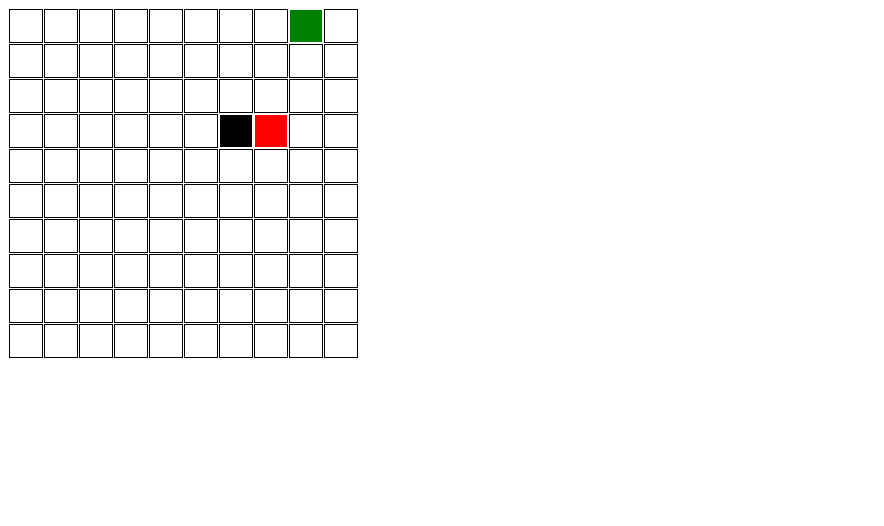
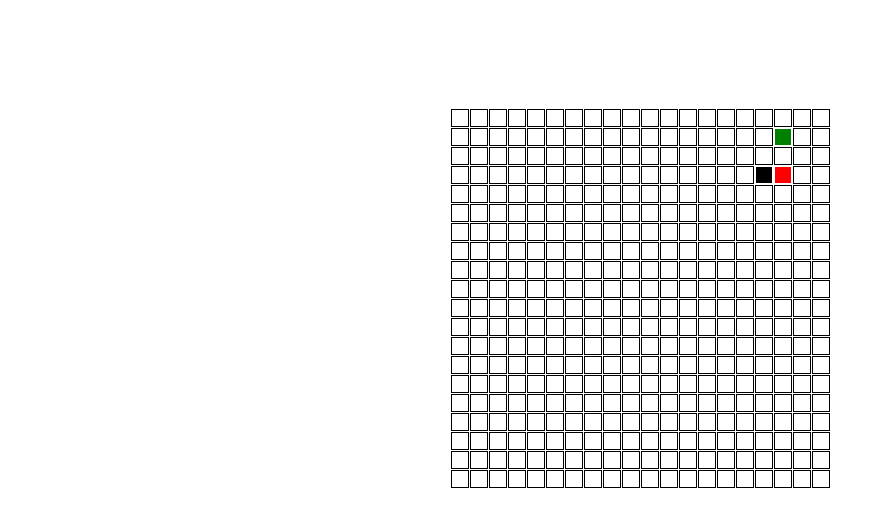
Before and after one commit to markvu2607/snake, a React (Create React App) app: page / in a window 1280 px wide. Shown: the top 526 px of the page, without its empty margins (0-884 px from the left). Built offline with nearby package versions, Linux system fonts and the light colour scheme.

Commit message:
update minor ui

```diff
--- a/src/constants/baseScreenMatrix.ts
+++ b/src/constants/baseScreenMatrix.ts
@@ -1,14 +1,24 @@
 export const baseScreenMatrix = {
   BASIC: [
-    [0, 0, 0, 0, 0, 0, 0, 0, 0, 0],
-    [0, 0, 0, 0, 0, 0, 0, 0, 0, 0],
-    [0, 0, 0, 0, 0, 0, 0, 0, 0, 0],
-    [0, 0, 0, 0, 0, 0, 0, 0, 0, 0],
-    [0, 0, 0, 0, 0, 0, 0, 0, 0, 0],
-    [0, 0, 0, 0, 0, 0, 0, 0, 0, 0],
-    [0, 0, 0, 0, 0, 0, 0, 0, 0, 0],
-    [0, 0, 0, 0, 0, 0, 0, 0, 0, 0],
-    [0, 0, 0, 0, 0, 0, 0, 0, 0, 0],
-    [0, 0, 0, 0, 0, 0, 0, 0, 0, 0],
+    [0, 0, 0, 0, 0, 0, 0, 0, 0, 0, 0, 0, 0, 0, 0, 0, 0, 0, 0, 0],
+    [0, 0, 0, 0, 0, 0, 0, 0, 0, 0, 0, 0, 0, 0, 0, 0, 0, 0, 0, 0],
+    [0, 0, 0, 0, 0, 0, 0, 0, 0, 0, 0, 0, 0, 0, 0, 0, 0, 0, 0, 0],
+    [0, 0, 0, 0, 0, 0, 0, 0, 0, 0, 0, 0, 0, 0, 0, 0, 0, 0, 0, 0],
+    [0, 0, 0, 0, 0, 0, 0, 0, 0, 0, 0, 0, 0, 0, 0, 0, 0, 0, 0, 0],
+    [0, 0, 0, 0, 0, 0, 0, 0, 0, 0, 0, 0, 0, 0, 0, 0, 0, 0, 0, 0],
+    [0, 0, 0, 0, 0, 0, 0, 0, 0, 0, 0, 0, 0, 0, 0, 0, 0, 0, 0, 0],
+    [0, 0, 0, 0, 0, 0, 0, 0, 0, 0, 0, 0, 0, 0, 0, 0, 0, 0, 0, 0],
+    [0, 0, 0, 0, 0, 0, 0, 0, 0, 0, 0, 0, 0, 0, 0, 0, 0, 0, 0, 0],
+    [0, 0, 0, 0, 0, 0, 0, 0, 0, 0, 0, 0, 0, 0, 0, 0, 0, 0, 0, 0],
+    [0, 0, 0, 0, 0, 0, 0, 0, 0, 0, 0, 0, 0, 0, 0, 0, 0, 0, 0, 0],
+    [0, 0, 0, 0, 0, 0, 0, 0, 0, 0, 0, 0, 0, 0, 0, 0, 0, 0, 0, 0],
+    [0, 0, 0, 0, 0, 0, 0, 0, 0, 0, 0, 0, 0, 0, 0, 0, 0, 0, 0, 0],
+    [0, 0, 0, 0, 0, 0, 0, 0, 0, 0, 0, 0, 0, 0, 0, 0, 0, 0, 0, 0],
+    [0, 0, 0, 0, 0, 0, 0, 0, 0, 0, 0, 0, 0, 0, 0, 0, 0, 0, 0, 0],
+    [0, 0, 0, 0, 0, 0, 0, 0, 0, 0, 0, 0, 0, 0, 0, 0, 0, 0, 0, 0],
+    [0, 0, 0, 0, 0, 0, 0, 0, 0, 0, 0, 0, 0, 0, 0, 0, 0, 0, 0, 0],
+    [0, 0, 0, 0, 0, 0, 0, 0, 0, 0, 0, 0, 0, 0, 0, 0, 0, 0, 0, 0],
+    [0, 0, 0, 0, 0, 0, 0, 0, 0, 0, 0, 0, 0, 0, 0, 0, 0, 0, 0, 0],
+    [0, 0, 0, 0, 0, 0, 0, 0, 0, 0, 0, 0, 0, 0, 0, 0, 0, 0, 0, 0],
   ],
 };
--- a/src/containers/App/App.css
+++ b/src/containers/App/App.css
@@ -1,5 +1,17 @@
 :root {
-  --pointSize: 32px;
+  --pointSize: 16px;
+}
+
+.container {
+  width: 100%;
+
+  display: flex;
+  justify-content: center;
+  align-items: center;
+}
+
+.App {
+  margin-top: 100px;
 }
 
 .App__row {
--- a/src/containers/App/App.tsx
+++ b/src/containers/App/App.tsx
@@ -137,6 +137,7 @@ function App() {
   }, [snakeCoordinates, foodCoordinate]);
 
   return (
+    <div className="container">
       <div className="App">
         {screenMatrix.map((row: Array<number>, index: number) => {
           return (
@@ -148,6 +149,7 @@ function App() {
           );
         })}
       </div>
+    </div>
   );
 }
 
```
Lines whose indentation alone changed are shown as unchanged.
